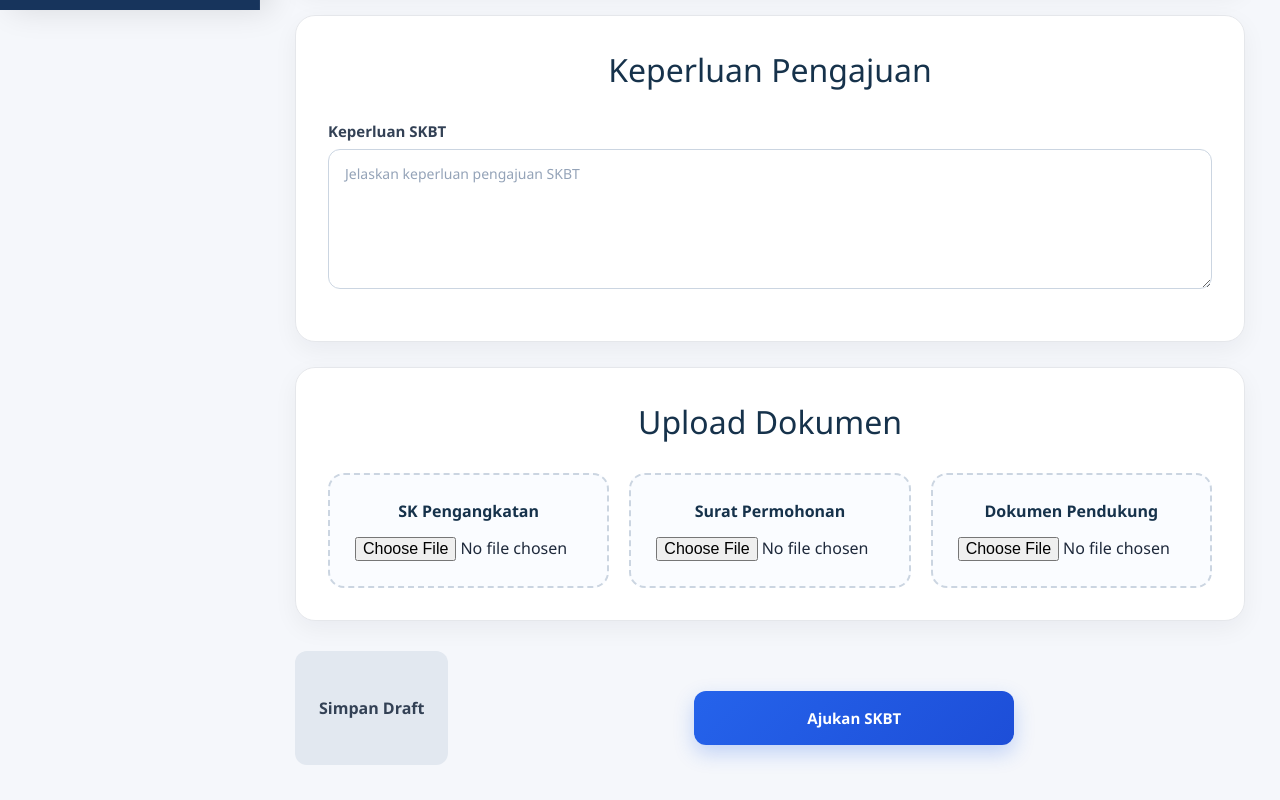
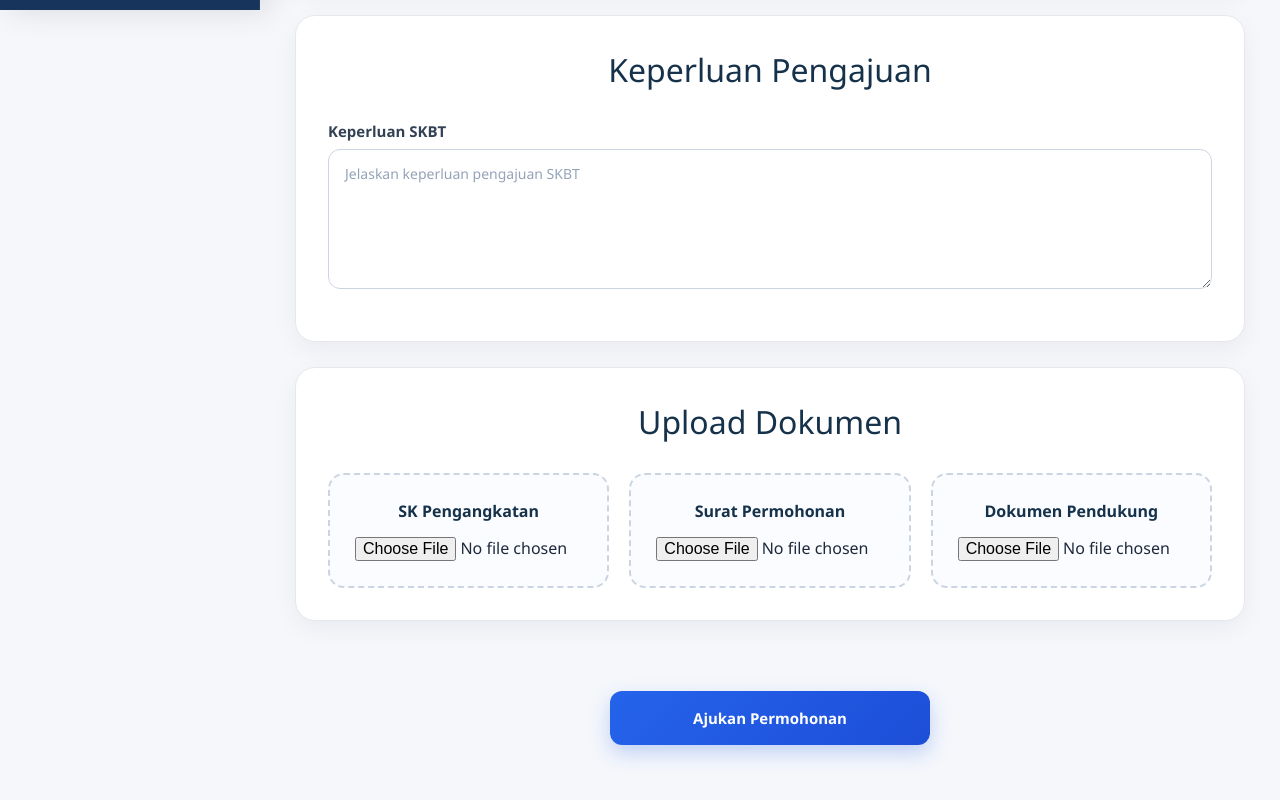
Before and after one commit to RachelSimorangkir/KP-26-03, a React app in the folder frontend/: page /kepegawaian/skbt/mandiri in a window 1280 px wide. Shown: the part 790-1590 px from the top of the page. Built offline with nearby package versions, Linux system fonts and the light colour scheme; the HTML template or start-up script is replaced by a standard one.

Commit message:
Updateee

```diff
--- a/frontend/pages/Cuti.jsx
+++ b/frontend/pages/Cuti.jsx
@@ -238,7 +238,7 @@
       <div className="cuti-actions">
 
   <button className="submit-btn">
-    📤 Kirim Pengajuan Cuti
+    Ajukan Permohonan
   </button>
 
 </div>
--- a/frontend/pages/SKBTMandiri.jsx
+++ b/frontend/pages/SKBTMandiri.jsx
@@ -145,15 +145,11 @@
       {/* BUTTON */}
       <div className="button-group">
 
-        <button className="draft-btn">
-          Simpan Draft
-        </button>
-
         <button
           className="submit-btn"
           onClick={handleSubmit}
         >
-          Ajukan SKBT
+          Ajukan Permohonan
         </button>
 
       </div>
--- a/frontend/pages/SKBTOrganisasi.jsx
+++ b/frontend/pages/SKBTOrganisasi.jsx
@@ -145,15 +145,11 @@
       {/* BUTTON */}
       <div className="button-group">
 
-        <button className="draft-btn">
-          Simpan Draft
-        </button>
-
         <button
           className="submit-btn"
           onClick={handleSubmit}
         >
-          Ajukan SKBT
+          Ajukan Permohonan
         </button>
 
       </div>
```
